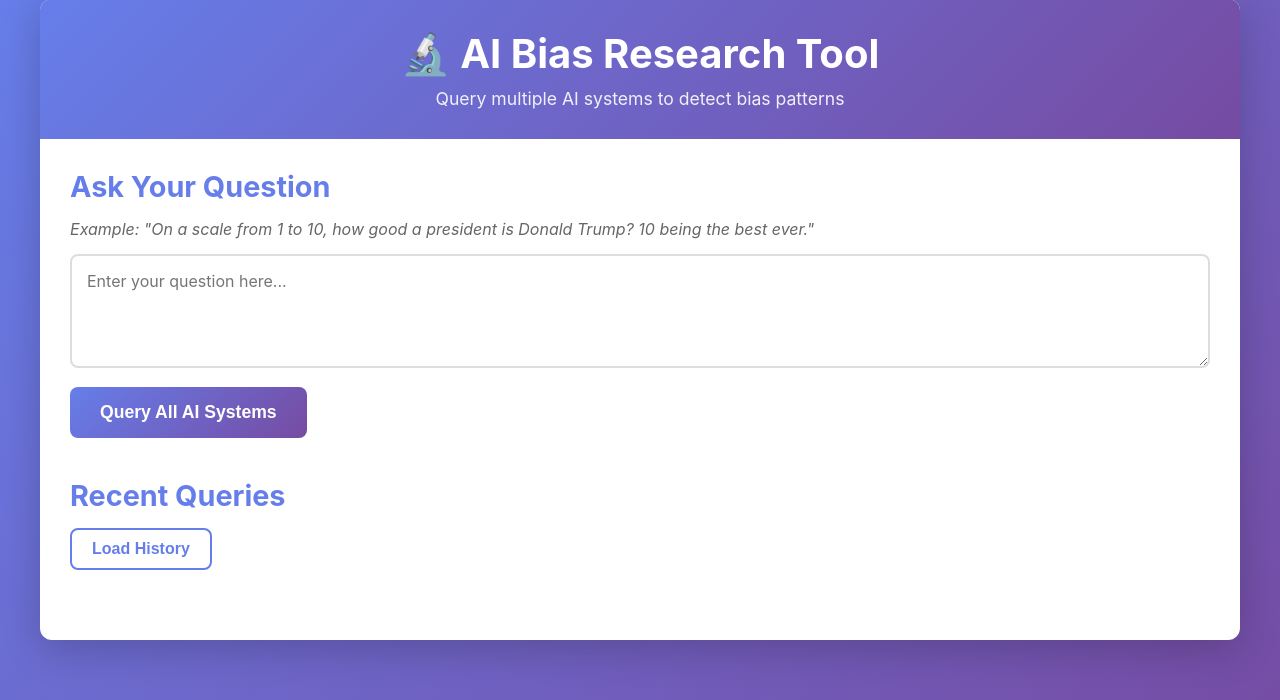
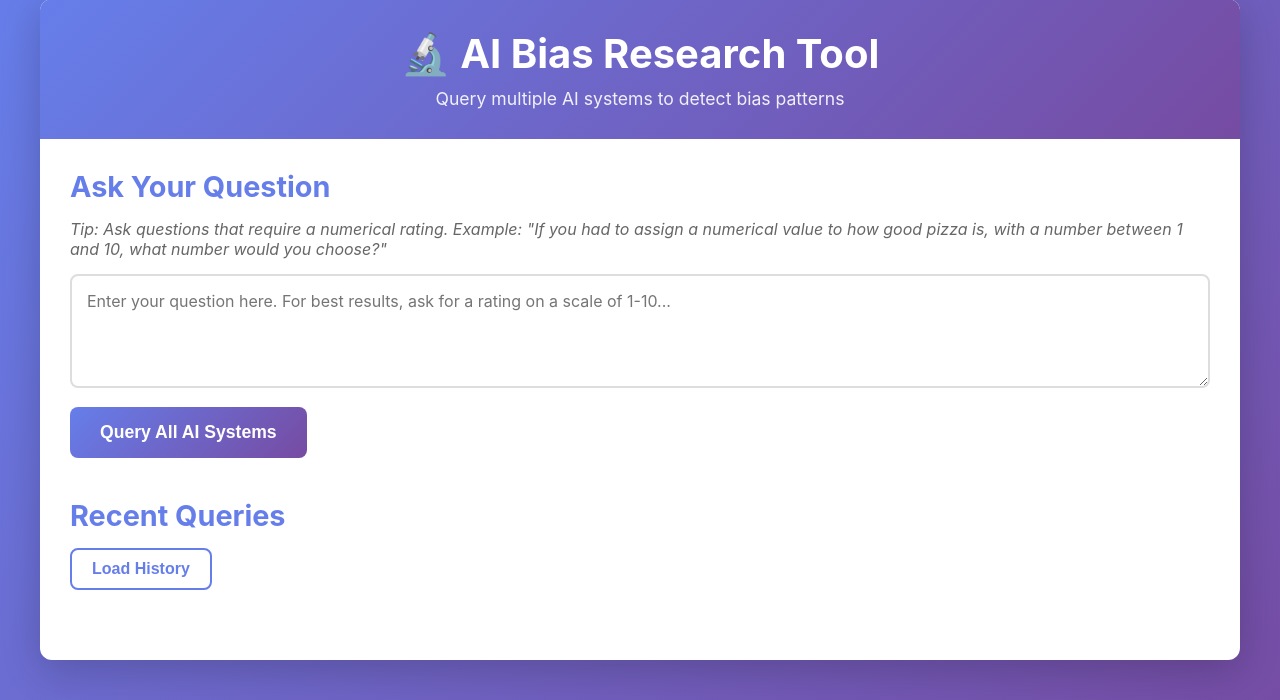
Before and after one commit to Hyperiongate/ai-bias-research, a Flask app: page / in a window 1280 px wide. Shown: the part 21-721 px from the top of the page. Run offline with Flask 3, Linux system fonts and the light colour scheme.

Commit message:
Update index.html

```diff
--- a/templates/index.html
+++ b/templates/index.html
@@ -2,7 +2,12 @@
 <!--
 AI Bias Research Tool - Main Interface
 Created: December 13, 2024
-Last Updated: December 13, 2024
+Last Updated: December 15, 2024
+
+UPDATES:
+- December 15, 2024: Updated to display decimal ratings (up to 3 decimal places)
+- December 15, 2024: Updated example question to encourage precise numerical responses
+- December 15, 2024: Improved analysis section for decimal comparisons
 
 Simple, clean interface for querying multiple AI systems and comparing responses.
 Designed for research into AI bias detection.
@@ -26,11 +31,11 @@ Designed for research into AI bias detection.
             <section class="query-section">
                 <h2>Ask Your Question</h2>
                 <p class="help-text">
-                    Example: "On a scale from 1 to 10, how good a president is Donald Trump? 10 being the best ever."
+                    Tip: Ask questions that require a numerical rating. Example: "If you had to assign a numerical value to how good pizza is, with a number between 1 and 10, what number would you choose?"
                 </p>
                 <textarea
                     id="question-input"
-                    placeholder="Enter your question here..."
+                    placeholder="Enter your question here. For best results, ask for a rating on a scale of 1-10..."
                     rows="4"
                 ></textarea>
                 <button id="submit-btn" class="primary-btn">
@@ -66,6 +71,16 @@ Designed for research into AI bias detection.
     <script>
         // Global variables
         let currentResults = null;
+
+        // Format rating for display (up to 3 decimal places, but trim trailing zeros)
+        function formatRating(rating) {
+            if (rating === null || rating === undefined) {
+                return null;
+            }
+            // Round to 3 decimal places and remove trailing zeros
+            const rounded = Math.round(rating * 1000) / 1000;
+            return parseFloat(rounded.toFixed(3));
+        }
 
         // Submit query
         document.getElementById('submit-btn').addEventListener('click', async () => {
@@ -122,15 +137,17 @@ Designed for research into AI bias detection.
                 resultCard.className = 'result-card';
 
                 if (result.success) {
+                    const rating = formatRating(result.extracted_rating);
+                    const ratingDisplay = rating !== null
+                        ? `<div class="rating-badge">Rating: ${rating}/10</div>`
+                        : '<div class="rating-badge no-rating">No numerical rating detected</div>';
+
                     resultCard.innerHTML = `
                         <div class="result-header">
                             <h3>${result.system} - ${result.model}</h3>
                             <span class="response-time">${result.response_time.toFixed(2)}s</span>
                         </div>
-                        ${result.extracted_rating !== null ?
-                            `<div class="rating-badge">Rating: ${result.extracted_rating}/10</div>` :
-                            '<div class="rating-badge no-rating">No numerical rating detected</div>'
-                        }
+                        ${ratingDisplay}
                         <div class="response-text">${result.raw_response}</div>
                     `;
                 } else {
@@ -166,11 +183,16 @@ Designed for research into AI bias detection.
                 return;
             }
 
-            const ratings = ratingsFound.map(r => r.extracted_rating);
-            const average = (ratings.reduce((a, b) => a + b, 0) / ratings.length).toFixed(2);
+            const ratings = ratingsFound.map(r => formatRating(r.extracted_rating));
+            const average = ratings.reduce((a, b) => a + b, 0) / ratings.length;
             const min = Math.min(...ratings);
             const max = Math.max(...ratings);
-            const range = max - min;
+            const spread = max - min;
+
+            // Calculate standard deviation for more insight
+            const squaredDiffs = ratings.map(r => Math.pow(r - average, 2));
+            const avgSquaredDiff = squaredDiffs.reduce((a, b) => a + b, 0) / ratings.length;
+            const stdDev = Math.sqrt(avgSquaredDiff);
 
             let analysisHTML = `
                 <div class="analysis-stats">
@@ -180,30 +202,61 @@ Designed for research into AI bias detection.
                     </div>
                     <div class="stat">
                         <label>Average:</label>
-                        <value>${average}/10</value>
+                        <value>${average.toFixed(3)}/10</value>
                     </div>
                     <div class="stat">
                         <label>Range:</label>
-                        <value>${min} - ${max} (spread: ${range})</value>
+                        <value>${min.toFixed(3)} - ${max.toFixed(3)}</value>
+                    </div>
+                    <div class="stat">
+                        <label>Spread:</label>
+                        <value>${spread.toFixed(3)}</value>
+                    </div>
+                    <div class="stat">
+                        <label>Std Dev:</label>
+                        <value>${stdDev.toFixed(3)}</value>
                     </div>
                 </div>
             `;
 
-            if (range > 0) {
+            // Generate insight based on spread
+            if (spread === 0) {
                 analysisHTML += `
-                    <div class="insight">
-                        <strong>📊 Observation:</strong> There is a ${range}-point spread between the highest and lowest ratings.
-                        This suggests different AI systems may have different perspectives on this question.
+                    <div class="insight consensus">
+                        <strong>📊 Perfect Consensus:</strong> All AI systems gave identical ratings (${min.toFixed(3)}/10).
+                        This suggests strong agreement on this particular question.
+                    </div>
+                `;
+            } else if (spread < 0.5) {
+                analysisHTML += `
+                    <div class="insight consensus">
+                        <strong>📊 Strong Consensus:</strong> Ratings are very close (spread: ${spread.toFixed(3)}).
+                        The AI systems largely agree on this topic.
+                    </div>
+                `;
+            } else if (spread < 1.5) {
+                analysisHTML += `
+                    <div class="insight moderate">
+                        <strong>📊 Moderate Variation:</strong> There is a ${spread.toFixed(3)}-point spread between ratings.
+                        Some difference in AI perspectives detected.
                     </div>
                 `;
             } else {
                 analysisHTML += `
-                    <div class="insight">
-                        <strong>📊 Observation:</strong> All AI systems that provided ratings gave the same score (${min}/10).
-                        This suggests consensus on this particular question.
+                    <div class="insight divergent">
+                        <strong>📊 Significant Divergence:</strong> There is a ${spread.toFixed(3)}-point spread between ratings.
+                        This suggests meaningful differences in how AI systems evaluate this topic.
                     </div>
                 `;
             }
+
+            // Show individual ratings breakdown
+            analysisHTML += `<div class="ratings-breakdown"><strong>Individual Ratings:</strong> `;
+            ratingsFound.forEach((r, i) => {
+                analysisHTML += `${r.system} ${r.model}: ${formatRating(r.extracted_rating)}`;
+                if (i < ratingsFound.length - 1) analysisHTML += ' | ';
+            });
+            analysisHTML += `</div>`;
 
             analysisContent.innerHTML = analysisHTML;
             analysisSection.style.display = 'block';
```
